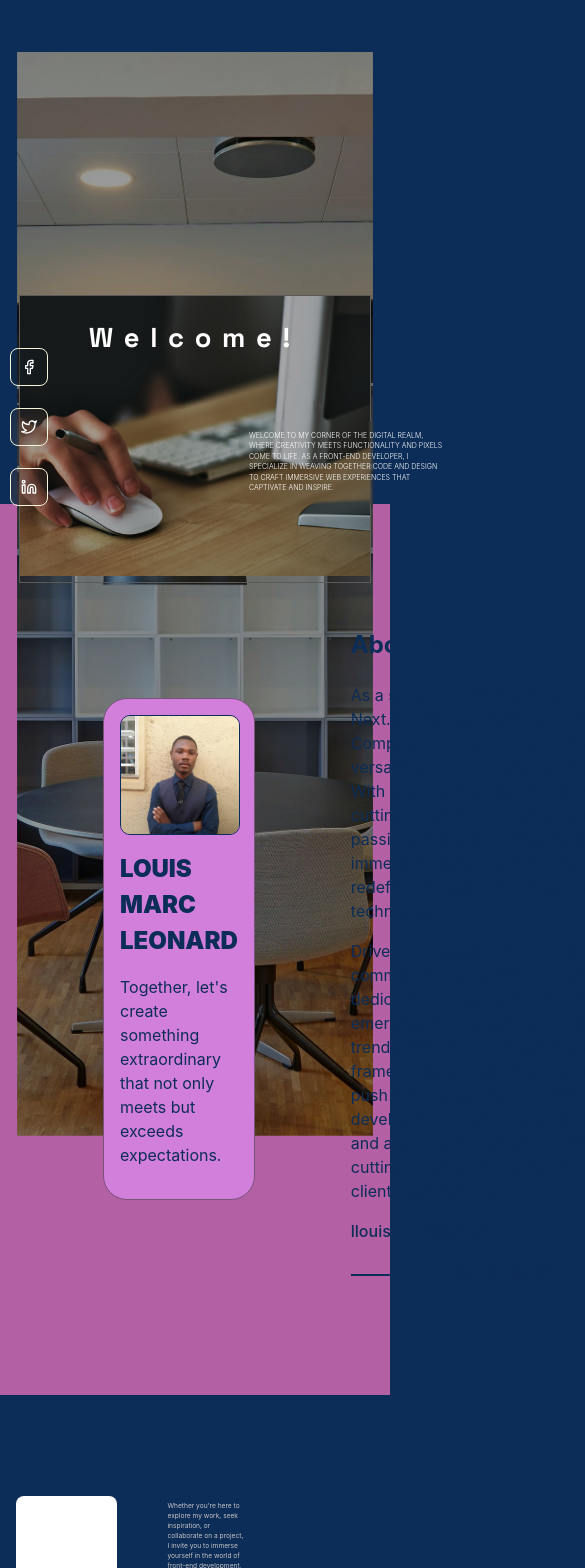
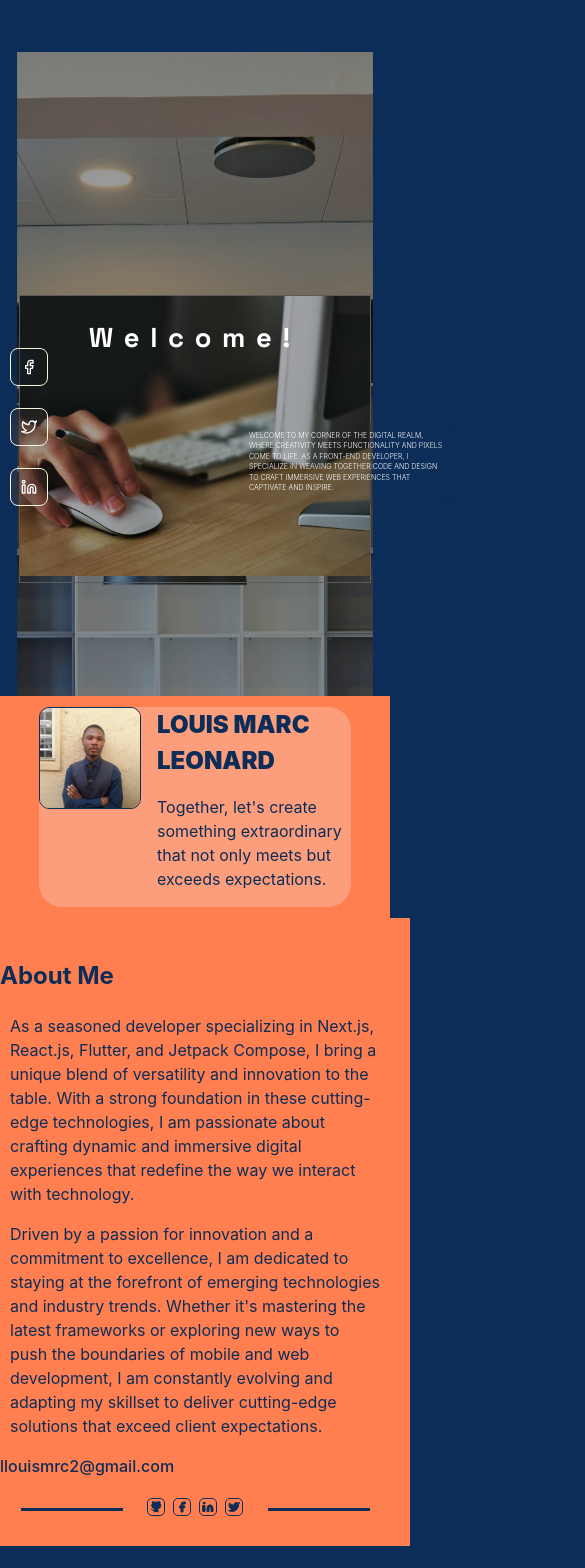
Before and after one commit to LlMrc/Gsap-animation-library-, a React (Vite) app: page / in a window 390 px wide. Shown: the top 1568 px of the page, 585 px wide, since content can reach past the window. Built offline with nearby package versions, Linux system fonts and the light colour scheme.

Commit message:
deploy to vecel

```diff
--- a/src/components/about/about.tsx
+++ b/src/components/about/about.tsx
@@ -19,9 +19,9 @@ const AboutMe = () => {
       gsap.to(el, {
         y: 0,
         stagger: 0.05,
-        backgroundColor: "#D27EDB",
+        backgroundColor: "#fc9d7b",
         transition: "all 2s ease",
-        border: "1px solid #77537A ",
+        border: "1px solid #ff7f50 ",
         delay: 1,
         scrollTrigger: {
           trigger: el,
@@ -46,12 +46,12 @@ const AboutMe = () => {
       });
       tl.to(itemsRef.current, {
         stagger: 0.1,
-        color: "#CF7BD8",
+        color: "#ff7f50",
         background: "#0c2d57",
         markers: true,
       }).to(pRef.current, {
         stagger: 0.1,
-        color: "#CF7BD8",
+        color: "#FF7F50",
         background: "#0c2d57",
         markers: true,
         x: +50,
@@ -85,6 +85,7 @@ const AboutMe = () => {
 
         <div className={style.description}>
           <h2>About Me</h2>
+          <div className={style.paragraph}>
             <p>
               {paragraph.split("").map((letter, index) => {
                 return (
@@ -116,6 +117,7 @@ const AboutMe = () => {
                 );
               })}
             </p>
+          </div>
           <a href="mailTo:llouismrc2@gmail.com">llouismrc2@gmail.com</a>
 
           <div className={style.media}>
--- a/src/components/about/style.module.css
+++ b/src/components/about/style.module.css
@@ -1,6 +1,6 @@
 .wrapper {
   padding: 10rem auto;
-  background-color: rgb(179, 96, 165);
+  background-color: var(--primary);
   color: #0c2d57;
 }
 .container {
@@ -10,7 +10,6 @@
   justify-content: space-between;
   align-items: center;
   margin: 6vw 10vw;
-  height: 100vh;
 
   padding: 0 4rem;
 }
@@ -65,3 +64,55 @@
   width: 12px;
   height: 12px;
 }
+
+@media screen and (max-width: 480px) {
+  .wrapper {
+    margin-top: 12rem;
+  }
+  .container {
+    flex-direction: column;
+    margin: 0;
+    padding: 0;
+    gap: 0;
+    background-color: var(--background);
+  }
+  .profil {
+    gap: 1rem;
+    width: 80%;
+    margin: 0;
+    flex-direction: row;
+    padding: 0;
+    margin: 10px 0;
+  }
+  .profil img {
+    width: 200px;
+    height: 100px;
+  }
+  .description {
+    background-color: var(--primary);
+    width: 100vw;
+    position: relative;
+    padding: 20px;
+  }
+  .paragraph {
+    padding: 0 10px;
+  }
+}
+@media screen and (max-width: 1024px) {
+  .container {
+    width: 100vw;
+    padding: 0;
+    margin: 0;
+    justify-content: space-around;
+    background-color: var(--primary);
+  }
+  .profil {
+    background: var(--secondary);
+  }
+}
+
+@media screen and (min-width: 1024px) {
+  .container {
+    height: 100vh;
+  }
+}
--- a/src/components/experiences/style.module.css
+++ b/src/components/experiences/style.module.css
@@ -1,5 +1,4 @@
 .wrapper {
-  height: 100vh;
   position: relative;
 }
 
@@ -140,3 +139,28 @@
 .intro h2 {
   transform: translateX(50px);
 }
+@media screen and (max-width: 900px) {
+  .wrapper {
+    height: 70vh;
+  }
+  .intro {
+    width: 100%;
+    padding: 0;
+    font-size: 18px;
+  }
+  .container {
+    top: 40%;
+    width: 100vw;
+    height: 400px;
+    overflow-x: hidden;
+  }
+  .item .content {
+    left: 4px;
+  }
+}
+
+@media screen and (min-width: 1024px) {
+  .wrapper {
+    height: 90vh;
+  }
+}
--- a/src/components/expertize/style.module.css
+++ b/src/components/expertize/style.module.css
@@ -31,3 +31,9 @@
   background-color: #0c2d57;
   color: rgb(199, 197, 197);
 }
+
+@media screen and (max-width: 480px) {
+  .wrapper h2 {
+    font-size: 3rem;
+  }
+}
--- a/src/components/footer/style.module.css
+++ b/src/components/footer/style.module.css
@@ -15,3 +15,11 @@
 .container p a:hover {
   color: rgb(179, 96, 165);
 }
+
+@media screen and (max-width: 480px) {
+  .wrapper {
+    flex-direction: column;
+    align-items: start;
+    padding: 10px;
+  }
+}
--- a/src/components/testimonial/style.module.css
+++ b/src/components/testimonial/style.module.css
@@ -14,7 +14,6 @@
     sans-serif;
   border-radius: 8px;
   padding: 0 1.3rem;
-
   border: 1px #102c4e solid;
   box-shadow: 0 2px 3px rgb(0, 0, 0, 0.2);
 }
@@ -55,3 +54,9 @@
   margin: 5px 10px 10px 0px;
   width: 50px;
 }
+
+@media screen and (max-width: 900px) {
+  .testiWrapper {
+    flex-wrap: wrap;
+  }
+}
--- a/src/components/testimonial/testimonial.tsx
+++ b/src/components/testimonial/testimonial.tsx
@@ -15,21 +15,21 @@ interface Prop {
 const Testimonial = () => {
   return (
     <div className={styles.testiWrapper}>
-      <div id="bloc-1">
+      <div>
         <Expert
           title={`Mobile developement`}
           desc={`Dive into the world of mobile application development with Flutter, where my expertise shines in crafting dynamic and intuitive user experiences across iOS and Android platforms. With a robust foundation in Flutter's versatile framework, I excel in architecting and implementing feature-rich applications that seamlessly blend stunning visuals with seamless functionality.`}
           src={mobile}
         />
       </div>
-      <div id="bloc-2">
+      <div>
         <Expert
           title={`Web developement`}
           desc={`Embark on a journey through the digital realm with a web developer seasoned in the art of crafting immersive and responsive web experiences. With Next.js, React.js, and a mastery of vanilla JavaScript at my fingertips, I bring ideas to life with elegance and efficiency.`}
           src={web}
         />
       </div>
-      <div id="bloc-3">
+      <div>
         <Expert
           title={`cumputer Network`}
           desc={`Navigate the intricate pathways of computer networks with a seasoned professional who possesses a deep understanding of network architecture, protocols, and technologies. With a foundation rooted in the fundamentals of networking principles, I bring expertise in designing, implementing, and maintaining robust network infrastructures that facilitate seamless communication and data exchange.`}
--- a/src/components/tools/style.module.css
+++ b/src/components/tools/style.module.css
@@ -25,8 +25,32 @@
 }
 
 .container img {
-  width: 100px;
+  width: 60px;
 }
 .container span {
   color: rgb(129, 43, 43);
+  overflow-x: hidden;
 }
+
+@media screen and (max-width: 900px) {
+  .wrapper {
+    width: 100vw;
+    padding: 0;
+  }
+  .container img {
+    width: 30px;
+  }
+  .wrapper .box {
+    height: 0rem;
+  }
+}
+
+@media screen and (max-width: 480px) {
+  .wrapper {
+    margin: 0;
+    background-color: burlywood;
+  }
+  .container {
+    width: 66px;
+  }
+}
--- a/src/index.css
+++ b/src/index.css
@@ -10,7 +10,8 @@
   -moz-osx-font-smoothing: grayscale;
   --background: #0c2d57;
   --color: rgb(199, 197, 197);
-  -webkit-backdrop-filter: blur(18px);
+  --primary: #ff7f50;
+  --secondary: #fc9d7b;
 }
 
 body {
```
Lines whose indentation alone changed are shown as unchanged.
